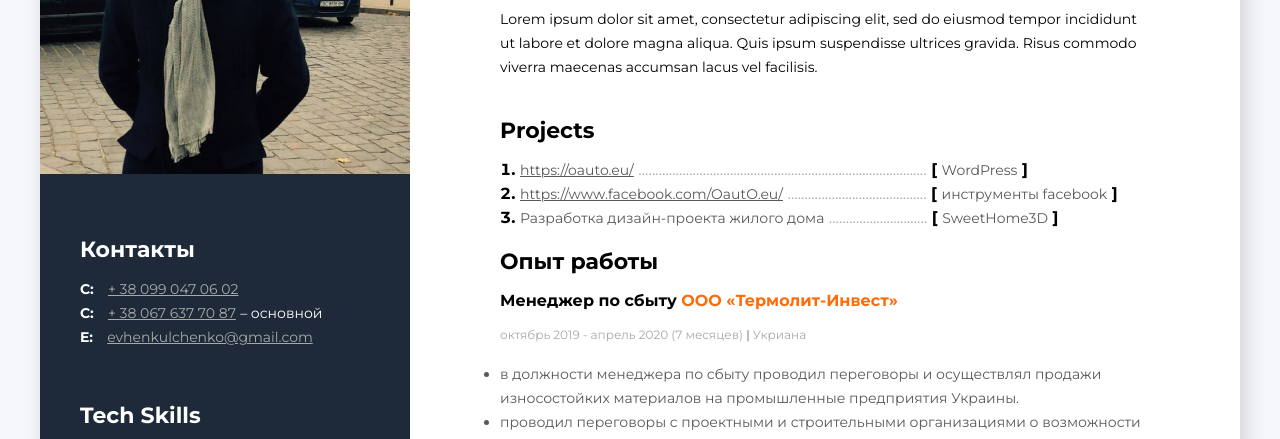
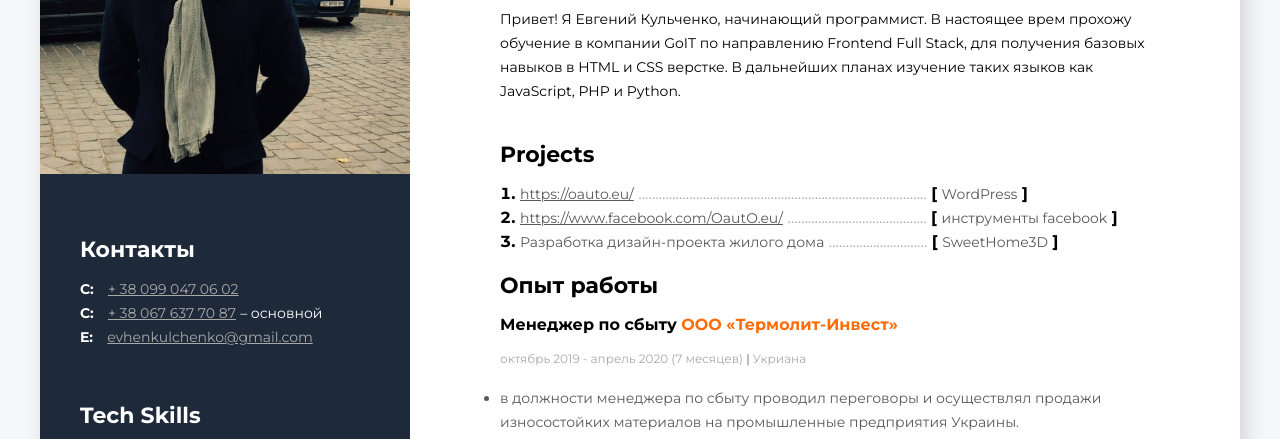
Before and after one commit to yevhen-kulchenko/resume_project, a plain HTML site: page index.html in a window 1280 px wide. Shown: the part 276-715 px from the top of the page. Drawn offline with Linux system fonts and the light colour scheme.

Commit message:
Add info about me

```diff
--- a/index.html
+++ b/index.html
@@ -91,7 +91,7 @@
                 <h2 class="profession">Менеджер проекта</h2>
                 <h1 class="name">Евгений Кульченко</h1>
 
-                <p class="description">Lorem ipsum dolor sit amet, consectetur adipiscing elit, sed do eiusmod tempor incididunt ut labore et dolore magna aliqua. Quis ipsum suspendisse ultrices gravida. Risus commodo viverra maecenas accumsan lacus vel facilisis.</p>
+                <p class="description">Привет! Я Евгений Кульченко, начинающий программист. В настоящее врем прохожу обучение в компании GoIT по направлению Frontend Full Stack, для получения базовых навыков в HTML и CSS верстке. В дальнейших планах изучение таких языков как JavaScript, PHP и Python.</p>
             </div>
 
             <!-- projects conteiner -->
```
